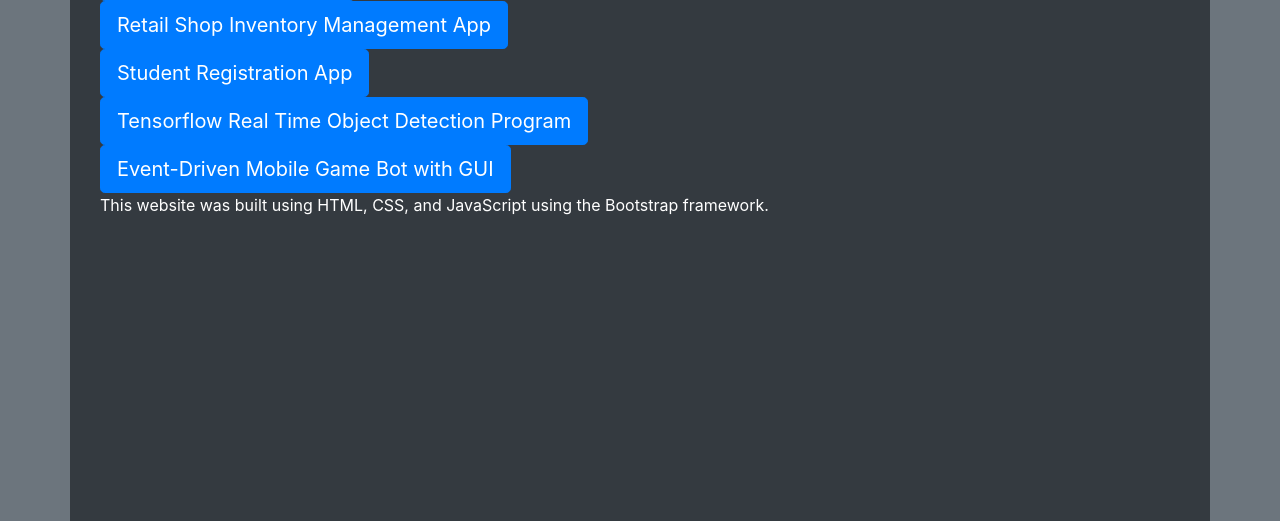
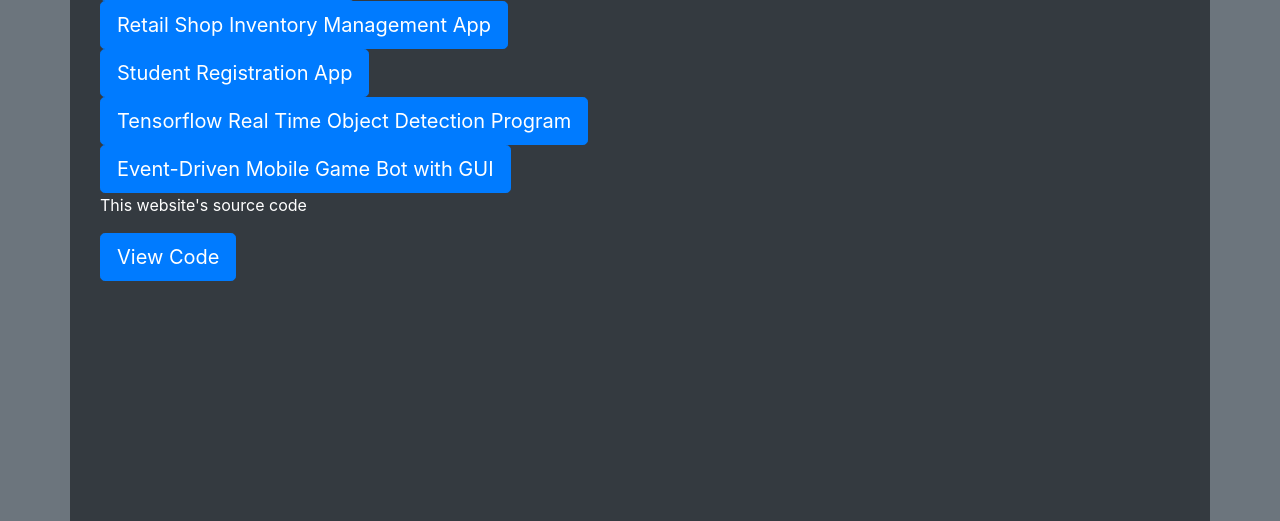
Before and after one commit to MichaelMauriceLee/Michael_Lee_Digital_Website, a Django app: page /projects/ in a window 1280 px wide. Shown: the part 271-792 px from the top of the page. Run offline with Django 3.2, Linux system fonts and the light colour scheme; some libraries are stand-ins or nearby versions.

Commit message:
Add button to view website source code.  Ready for deployment

```diff
--- a/info/templates/projects.html
+++ b/info/templates/projects.html
@@ -45,8 +45,13 @@
             </div>
         </div>
 
-        <p class="text-white bg-dark"> This website was built using HTML, CSS, and JavaScript using the Bootstrap
-            framework.</p>
+        <p class="text-white bg-dark"> This website's source code</p>
+        <div class="row">
+            <div class="col">
+                <a href=https://github.com/MichaelMauriceLee/Michael_Lee_Digital_Website target="_blank"
+                   class="btn btn-primary btn-lg" role="button">View Code</a>
+            </div>
+        </div>
 
         <div class="row" style="height: 1200px">
         </div>
```
